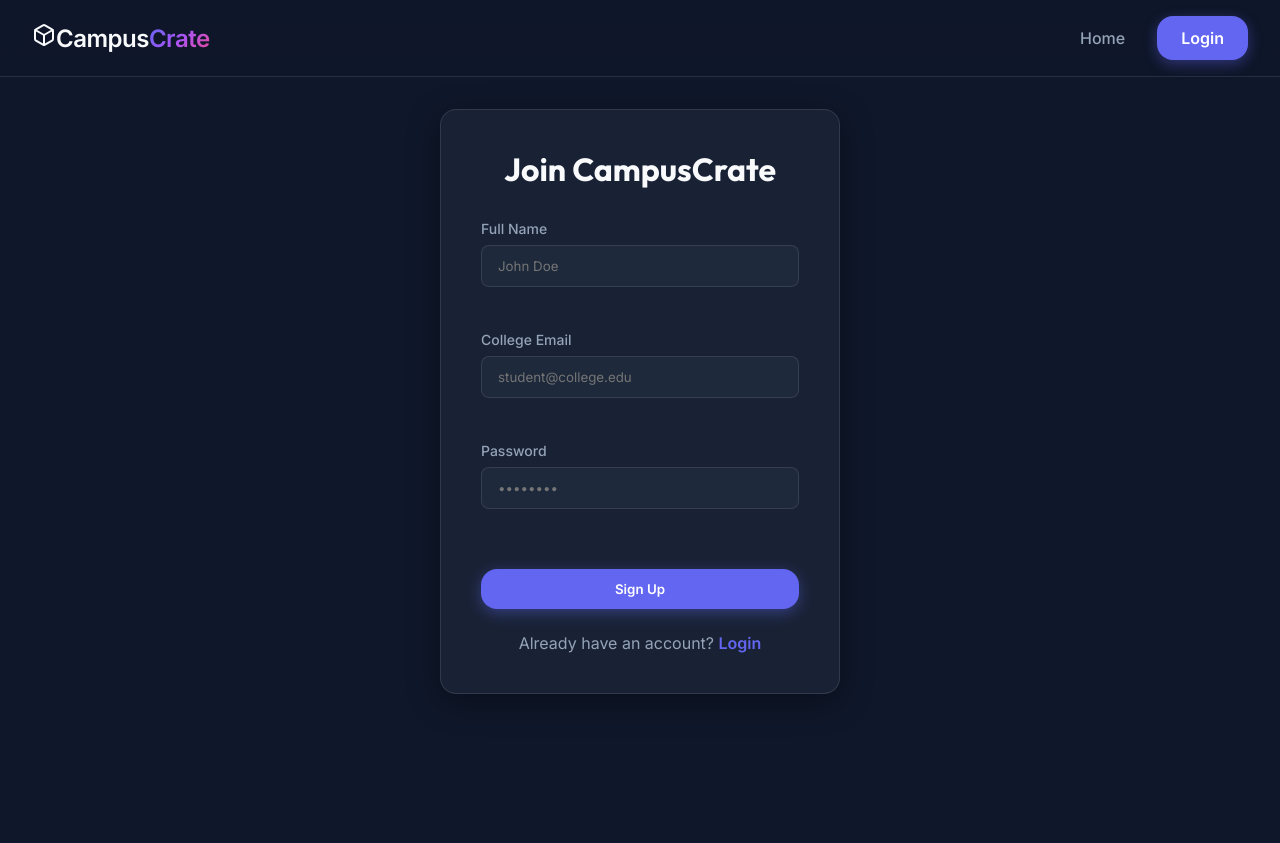
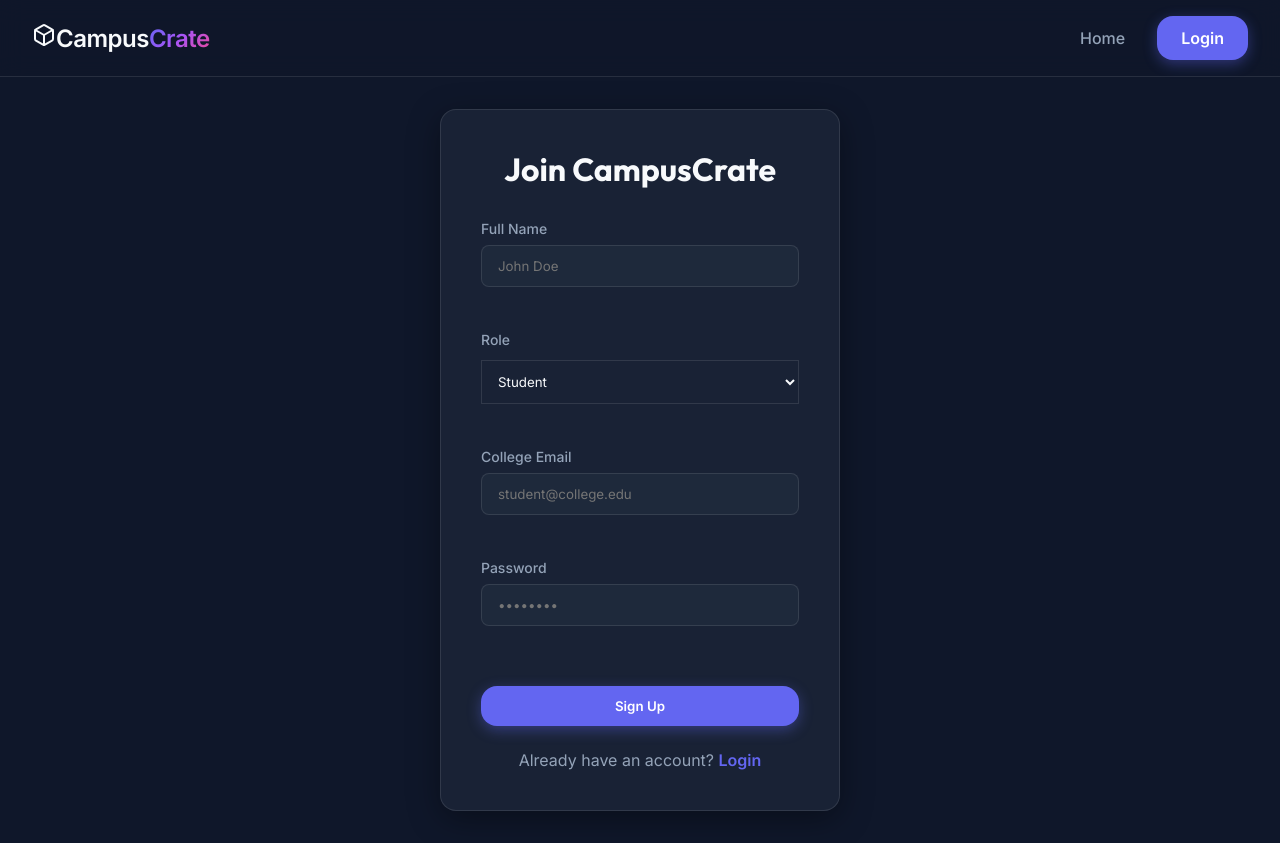
Before and after one commit to pranavbellamkonda10089/mern-project, a React (Vite) app in the folder frontend/: page /login in a window 1280 px wide. Both pictures are taken after a click on the element "Sign Up". Before the commit the page ends 800 px from the top, so only its background shows below. Built offline with nearby package versions, Linux system fonts and the light colour scheme.

Commit message:
updation

```diff
--- a/frontend/src/context/AuthContext.jsx
+++ b/frontend/src/context/AuthContext.jsx
@@ -29,9 +29,9 @@ export const AuthProvider = ({ children }) => {
         }
     };
 
-    const register = async (name, email, password) => {
+    const register = async (name, email, password, role = 'student') => {
         try {
-            const { data } = await axios.post(`${import.meta.env.VITE_API_URL || 'http://localhost:5000'}/api/auth/register`, { name, email, password });
+            const { data } = await axios.post(`${import.meta.env.VITE_API_URL || 'http://localhost:5000'}/api/auth/register`, { name, email, password, role });
             setUser(data);
             localStorage.setItem('userInfo', JSON.stringify(data));
             navigate('/dashboard');
--- a/frontend/src/pages/Login.jsx
+++ b/frontend/src/pages/Login.jsx
@@ -6,7 +6,7 @@ const Login = () => {
     const [isLogin, setIsLogin] = useState(true);
     const { login, register, user } = useContext(AuthContext);
 
-    const [formData, setFormData] = useState({ name: '', email: '', password: '' });
+    const [formData, setFormData] = useState({ name: '', email: '', password: '', role: 'student' });
     const [error, setError] = useState('');
 
     if (user) return <Navigate to="/dashboard" />;
@@ -18,7 +18,7 @@ const Login = () => {
         if (isLogin) {
             res = await login(formData.email, formData.password);
         } else {
-            res = await register(formData.name, formData.email, formData.password);
+            res = await register(formData.name, formData.email, formData.password, formData.role);
         }
         if (!res.success) {
             setError(res.message);
@@ -34,10 +34,23 @@ const Login = () => {
                 {error && <div style={{ background: 'rgba(239, 68, 68, 0.1)', color: 'var(--danger)', padding: '0.75rem', borderRadius: '8px', marginBottom: '1rem', border: '1px solid rgba(239, 68, 68, 0.2)' }}>{error}</div>}
                 <form onSubmit={handleSubmit} style={{ display: 'flex', flexDirection: 'column', gap: '1.25rem' }}>
                     {!isLogin && (
-                        <div className="form-group">
-                            <label>Full Name</label>
-                            <input type="text" placeholder="John Doe" value={formData.name} onChange={(e) => setFormData({ ...formData, name: e.target.value })} required />
-                        </div>
+                        <>
+                            <div className="form-group">
+                                <label>Full Name</label>
+                                <input type="text" placeholder="John Doe" value={formData.name} onChange={(e) => setFormData({ ...formData, name: e.target.value })} required />
+                            </div>
+                            <div className="form-group">
+                                <label>Role</label>
+                                <select
+                                    style={{ width: '100%', padding: '0.75rem', borderRadius: 'var(--radius)', border: '1px solid var(--border-color)', background: 'var(--surface-color)', color: 'var(--text-color)', marginTop: '0.25rem' }}
+                                    value={formData.role}
+                                    onChange={(e) => setFormData({ ...formData, role: e.target.value })}
+                                >
+                                    <option value="student">Student</option>
+                                    <option value="admin">Admin</option>
+                                </select>
+                            </div>
+                        </>
                     )}
                     <div className="form-group">
                         <label>College Email</label>
```
